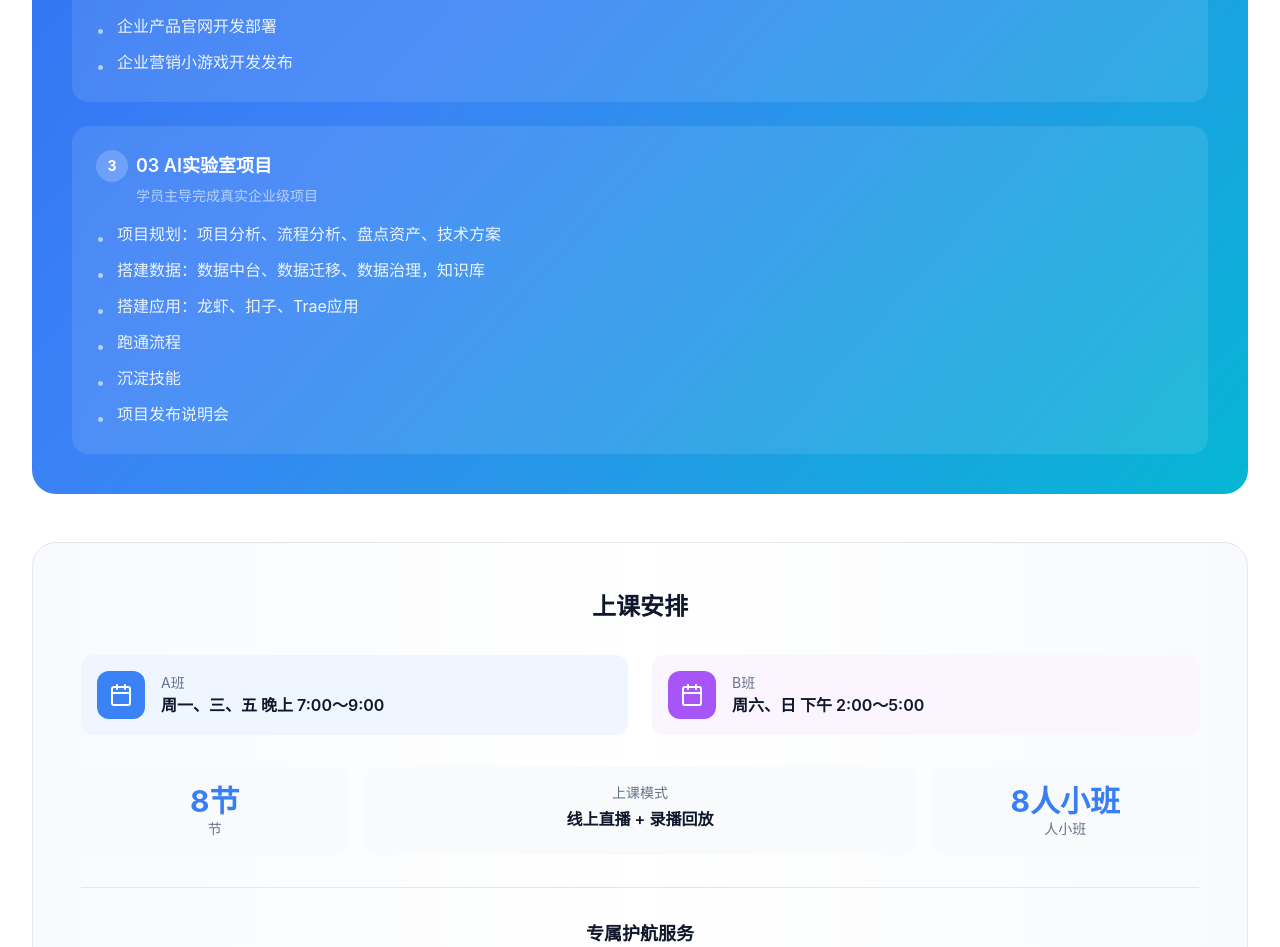
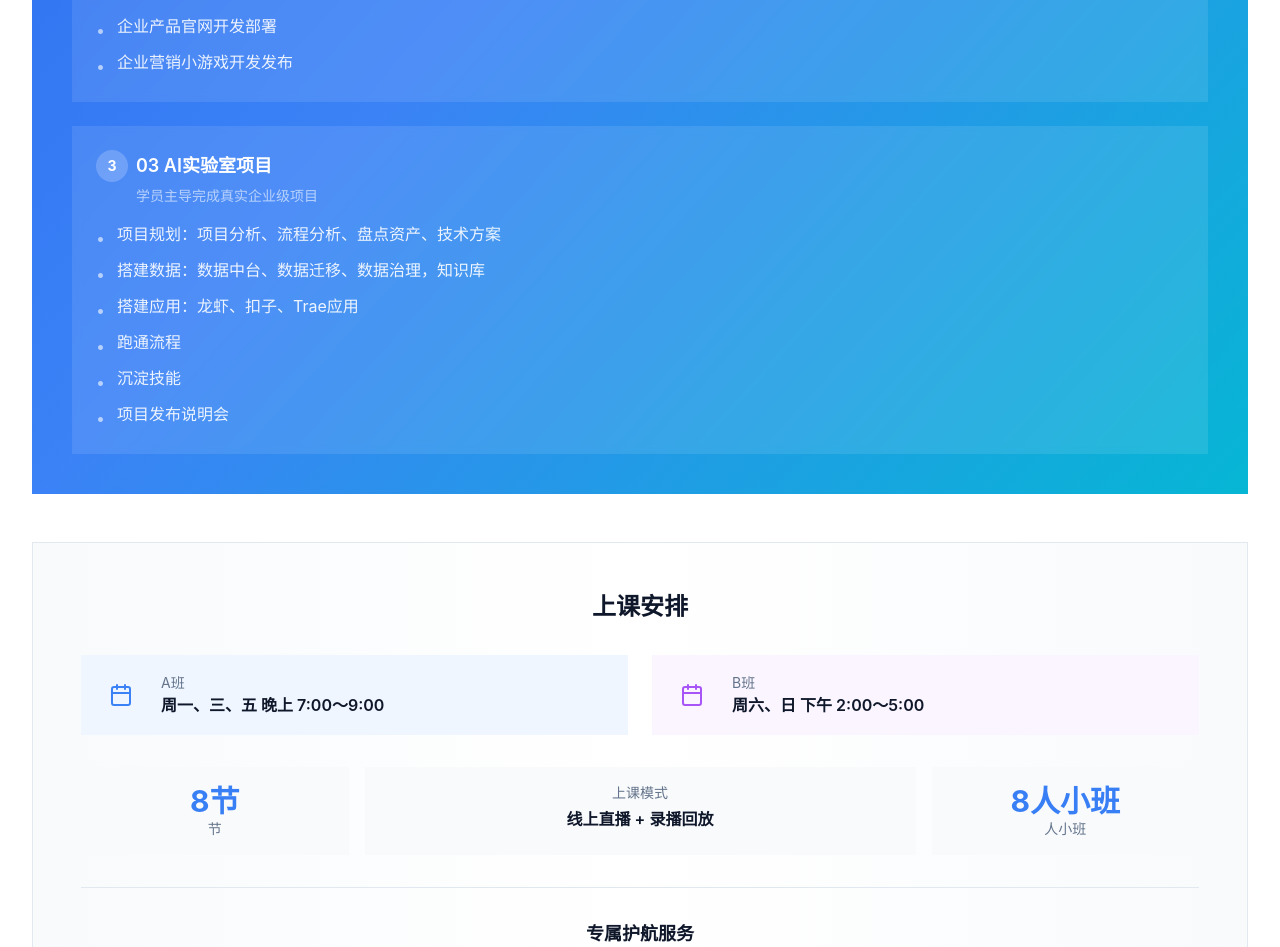
Before and after one commit to jinjiantong/jinboshiai_web, a Next.js app: page / in a window 1280 px wide. Shown: the part 2825-3772 px from the top of the page. Built offline with nearby package versions, Linux system fonts and the light colour scheme; no server answers; a web font is replaced by a local one.

Commit message:
fix: 课程内容区域去掉所有圆角

```diff
--- a/app/globals.css
+++ b/app/globals.css
@@ -130,15 +130,22 @@ html {
 /* Course horizontal slide — same pattern as Portfolio */
 .course-track {
   overflow: hidden;
+  border-radius: 0 !important;
 }
 
 .course-slides {
   display: flex;
   transition: transform 0.7s cubic-bezier(0.25, 0.1, 0.25, 1);
+  border-radius: 0 !important;
 }
 
 .course-slide {
   min-width: 100%;
+  border-radius: 0 !important;
+}
+
+.course-slide > * {
+  border-radius: 0 !important;
 }
 
 /* Hero section CSS animations — replaces framer-motion */
--- a/components/sections/Courses.tsx
+++ b/components/sections/Courses.tsx
@@ -99,7 +99,6 @@ type ActiveTab = 'ai' | 'vibe'
 
 export default function Courses() {
   const [activeTab, setActiveTab] = useState<ActiveTab>('ai')
-
   const slideOffset = activeTab === 'ai' ? 0 : -100
 
   return (
@@ -147,20 +146,17 @@ export default function Courses() {
         </div>
 
         <div className="course-track">
-          <div
-            className="course-slides"
-            style={{ transform: `translateX(${slideOffset}%)` }}
-          >
+          <div className="course-slides" style={{ transform: `translateX(${slideOffset}%)` }}>
             <div className="course-slide">
               <div className="space-y-6">
-                <div className={`bg-gradient-to-br ${aiCourse.gradient} rounded-3xl p-8 lg:p-10 text-white`}>
+                <div className={`bg-gradient-to-br ${aiCourse.gradient} p-8 lg:p-10 text-white`}>
                   <div className="mb-6">
                     <h3 className="text-2xl lg:text-3xl font-bold mb-2">{aiCourse.title}</h3>
                     <p className="text-white/80 text-lg">{aiCourse.subtitle}</p>
                   </div>
                   <div className="space-y-6">
                     {aiCourse.sections.map((section, sectionIndex) => (
-                      <div key={sectionIndex} className="bg-white/10 backdrop-blur-sm rounded-2xl p-6">
+                      <div key={sectionIndex} className="bg-white/10 backdrop-blur-sm p-6">
                         <h4 className="text-lg font-semibold mb-1 flex items-center gap-2">
                           <span className="w-8 h-8 rounded-full bg-white/20 flex items-center justify-center text-sm font-bold">
                             {sectionIndex + 1}
@@ -185,21 +181,21 @@ export default function Courses() {
               </div>
 
               <div className="mt-12">
-                <div className="bg-gradient-to-r from-slate-50 via-white to-slate-50 rounded-3xl p-8 lg:p-12 border border-slate-200">
+                <div className="bg-gradient-to-r from-slate-50 via-white to-slate-50 p-8 lg:p-12 border border-slate-200">
                   <h3 className="text-2xl font-bold text-slate-900 mb-8 text-center">上课安排</h3>
                   <div className="grid md:grid-cols-2 gap-6 mb-8">
-                    <div className="flex items-center gap-4 p-4 bg-blue-50 rounded-xl">
-                      <div className="w-12 h-12 rounded-xl bg-blue-500 flex items-center justify-center">
-                        <Calendar className="w-6 h-6 text-white" />
+                    <div className="flex items-center gap-4 p-4 bg-blue-50">
+                      <div className="w-12 h-12 flex items-center justify-center">
+                        <Calendar className="w-6 h-6 text-blue-500" />
                       </div>
                       <div>
                         <div className="text-sm text-slate-500">A班</div>
                         <div className="font-semibold text-slate-900">{aiCourse.schedule.A班}</div>
                       </div>
                     </div>
-                    <div className="flex items-center gap-4 p-4 bg-purple-50 rounded-xl">
-                      <div className="w-12 h-12 rounded-xl bg-purple-500 flex items-center justify-center">
-                        <Calendar className="w-6 h-6 text-white" />
+                    <div className="flex items-center gap-4 p-4 bg-purple-50">
+                      <div className="w-12 h-12 flex items-center justify-center">
+                        <Calendar className="w-6 h-6 text-purple-500" />
                       </div>
                       <div>
                         <div className="text-sm text-slate-500">B班</div>
@@ -208,15 +204,15 @@ export default function Courses() {
                     </div>
                   </div>
                   <div className="grid grid-cols-2 md:grid-cols-4 gap-4 mb-8">
-                    <div className="text-center p-4 bg-slate-50 rounded-xl">
+                    <div className="text-center p-4 bg-slate-50">
                       <div className="text-3xl font-bold text-[#387EF5]">{aiCourse.schedule.总课时}</div>
                       <div className="text-sm text-slate-500">节</div>
                     </div>
-                    <div className="text-center p-4 bg-slate-50 rounded-xl md:col-span-2">
+                    <div className="text-center p-4 bg-slate-50 md:col-span-2">
                       <div className="text-sm text-slate-500 mb-1">上课模式</div>
                       <div className="font-semibold text-slate-900">{aiCourse.schedule.上课模式}</div>
                     </div>
-                    <div className="text-center p-4 bg-slate-50 rounded-xl">
+                    <div className="text-center p-4 bg-slate-50">
                       <div className="text-3xl font-bold text-[#387EF5]">{aiCourse.schedule.班级规模}</div>
                       <div className="text-sm text-slate-500">人小班</div>
                     </div>
@@ -225,7 +221,7 @@ export default function Courses() {
                     <h4 className="text-lg font-semibold text-slate-900 mb-6 text-center">专属护航服务</h4>
                     <div className="grid md:grid-cols-3 gap-4">
                       {aiCourse.services.map((service, index) => (
-                        <div key={index} className="flex items-start gap-3 p-4 bg-orange-50 rounded-xl">
+                        <div key={index} className="flex items-start gap-3 p-4 bg-orange-50">
                           {index === 0 && <Clock className="w-5 h-5 text-orange-500 flex-shrink-0 mt-0.5" />}
                           {index === 1 && <Users className="w-5 h-5 text-orange-500 flex-shrink-0 mt-0.5" />}
                           {index === 2 && <Award className="w-5 h-5 text-orange-500 flex-shrink-0 mt-0.5" />}
@@ -239,9 +235,9 @@ export default function Courses() {
             </div>
 
             <div className="course-slide">
-              <div className={`bg-gradient-to-br ${vibeCodingCourse.gradient} rounded-3xl p-8 lg:p-10 text-white mb-8`}>
+              <div className={`bg-gradient-to-br ${vibeCodingCourse.gradient} p-8 lg:p-10 text-white mb-8`}>
                 <div className="text-center mb-6">
-                  <span className="inline-block px-4 py-1.5 bg-white/20 rounded-full text-sm font-medium mb-4">
+                  <span className="inline-block px-4 py-1.5 bg-white/20 text-sm font-medium mb-4">
                     🔥 {vibeCodingCourse.tagline}
                   </span>
                   <h3 className="text-2xl lg:text-3xl font-bold mb-2">{vibeCodingCourse.subtitle}</h3>
@@ -249,7 +245,7 @@ export default function Courses() {
                 </div>
 
                 <div className="grid md:grid-cols-3 gap-4 mb-8">
-                  <div className="text-center p-4 bg-white/10 rounded-2xl">
+                  <div className="text-center p-4 bg-white/10">
                     <div className="text-sm text-white/60 mb-2">{vibeCodingCourse.courseResult.badge}</div>
                     <div className="text-xl font-bold mb-1">{vibeCodingCourse.courseResult.highlight}</div>
                     <div className="text-sm text-white/80">
@@ -258,7 +254,7 @@ export default function Courses() {
                       ))}
                     </div>
                   </div>
-                  <div className="text-center p-4 bg-white/10 rounded-2xl md:col-span-2">
+                  <div className="text-center p-4 bg-white/10 md:col-span-2">
                     <div className="grid grid-cols-2 gap-6 text-center">
                       <div>
                         <div className="text-white/60 text-xs uppercase tracking-wider mb-1">{vibeCodingCourse.eraCompare.old.era}</div>
@@ -272,7 +268,7 @@ export default function Courses() {
                   </div>
                 </div>
 
-                <div className="bg-white/10 backdrop-blur-sm rounded-2xl p-6 mb-6">
+                <div className="bg-white/10 backdrop-blur-sm p-6 mb-6">
                   <div className="text-sm text-white/60 uppercase tracking-wider mb-2">{vibeCodingCourse.philosophy.title}</div>
                   <p className="text-white/90 text-base">{vibeCodingCourse.philosophy.text}</p>
                 </div>
@@ -281,7 +277,7 @@ export default function Courses() {
                   <div className="text-sm text-white/60 uppercase tracking-wider mb-4">3天课程大纲</div>
                   <div className="grid md:grid-cols-3 gap-4">
                     {vibeCodingCourse.curriculum.map((day, i) => (
-                      <div key={i} className="bg-white/10 backdrop-blur-sm rounded-2xl p-5">
+                      <div key={i} className="bg-white/10 backdrop-blur-sm p-5">
                         <div className="text-sm font-bold mb-3 text-white/90">{day.day}</div>
                         <ul className="space-y-1.5">
                           {day.items.map((item, j) => (
@@ -304,8 +300,8 @@ export default function Courses() {
                 </div>
                 <div className="grid sm:grid-cols-2 lg:grid-cols-4 gap-4">
                   {vibeCodingCourse.whyUs.map((item, i) => (
-                    <div key={i} className="bg-gradient-to-br from-slate-50 to-white rounded-2xl p-5 border border-slate-100 hover:shadow-md transition-shadow">
-                      <div className="w-10 h-10 rounded-xl bg-indigo-50 flex items-center justify-center mb-3">
+                    <div key={i} className="bg-gradient-to-br from-slate-50 to-white p-5 border border-slate-100 hover:shadow-md transition-shadow">
+                      <div className="w-10 h-10 flex items-center justify-center mb-3">
                         <item.icon className="w-5 h-5 text-indigo-600" />
                       </div>
                       <div className="text-sm font-bold text-slate-900 mb-1">{item.tag}</div>
@@ -315,7 +311,7 @@ export default function Courses() {
                 </div>
               </div>
 
-              <div className="bg-gradient-to-r from-amber-50 to-orange-50 border border-amber-100 rounded-2xl p-6 text-center">
+              <div className="bg-gradient-to-r from-amber-50 to-orange-50 border border-amber-100 p-6 text-center">
                 <div className="flex flex-col sm:flex-row items-center justify-center gap-4">
                   <div className="flex items-center gap-2">
                     <Users className="w-5 h-5 text-orange-500" />
```
